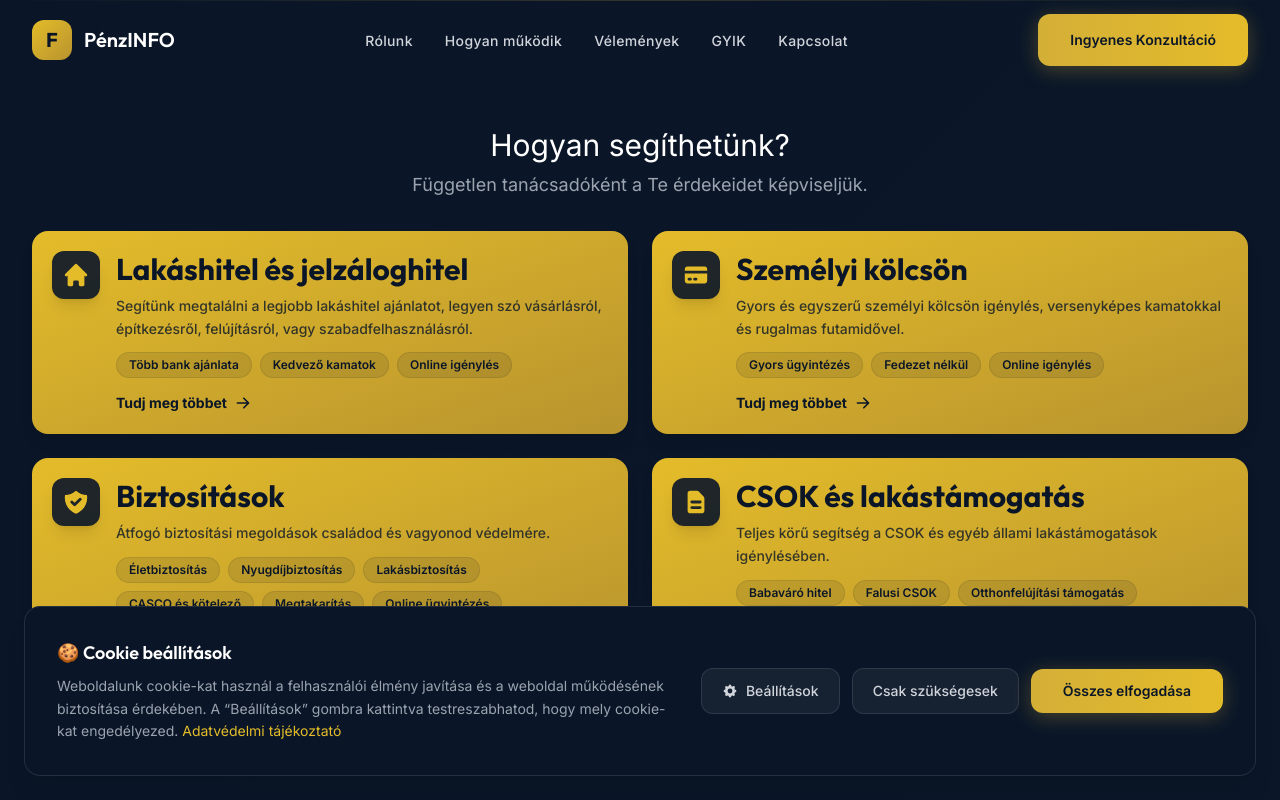
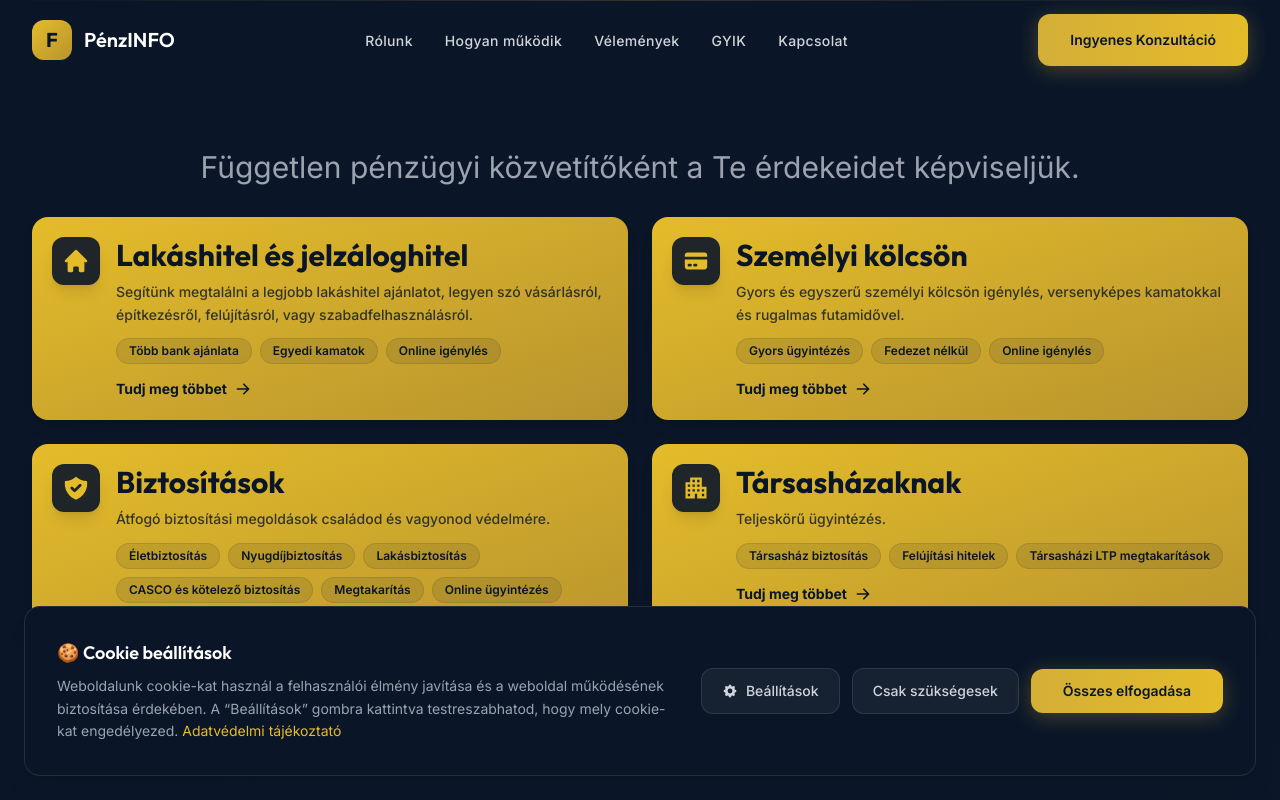
Before and after one commit to KazarGyorgy/keni_landing_nextjs, a Next.js app: page / in a window 1280 px wide. Shown: the top 800 px of the page. Built offline with nearby package versions, Linux system fonts and the light colour scheme.

Commit message:
Update Services section icon and header styling, and WhyUs client statistic.

```diff
--- a/src/components/sections/Services.tsx
+++ b/src/components/sections/Services.tsx
@@ -1,7 +1,8 @@
 "use client";
 
 import { motion } from "framer-motion";
-import { HiHome, HiCreditCard, HiShieldCheck, HiDocumentText, HiArrowRight } from "react-icons/hi";
+import { HiHome, HiCreditCard, HiShieldCheck, HiArrowRight } from "react-icons/hi";
+import { MdApartment } from "react-icons/md";
 import { fadeInUp, staggerContainer, staggerItem, viewportOnce } from "@/lib/animations";
 import { useTranslations } from "next-intl";
 
@@ -43,7 +44,7 @@ export default function Services() {
             ],
         },
         {
-            icon: HiDocumentText,
+            icon: MdApartment,
             title: t("items.csok.title"),
             description: t("items.csok.description"),
             features: [
@@ -70,10 +71,7 @@ export default function Services() {
                     viewport={viewportOnce}
                     className="text-center mb-8"
                 >
-                    <p className="md:text-3xl 2xl:text-[36px] text-white mb-2">
-                        {t("title")}
-                    </p>
-                    <p className="text-gray-400 max-w-2xl mx-auto text-lg">
+                    <p className="md:text-3xl 2xl:text-[36px] text-gray-400 my-2">
                         {t("description")}
                     </p>
                 </motion.div>
--- a/src/components/sections/WhyUs.tsx
+++ b/src/components/sections/WhyUs.tsx
@@ -46,7 +46,7 @@ export default function WhyUs() {
     ];
 
     const stats = [
-        { value: 500, suffix: "+", label: t("stats.clients") },
+        { value: 2500, suffix: "+", label: t("stats.clients") },
         { value: 98, suffix: "%", label: t("stats.success") },
         { value: 25, suffix: "+", label: t("stats.experience") },
         { value: 30, suffix: "+", label: t("stats.partners") },
--- a/src/i18n/hu.json
+++ b/src/i18n/hu.json
@@ -18,7 +18,7 @@
     "Hero": {
         "badges": {
             "loan": "Hitelügyintézés",
-            "independent": "Független Pénzügyi Tanácsadás",
+            "independent": "Független pénzügyi tanácsadás",
             "insurance": "Biztosításkötés",
             "update": "Meglévő biztosítások aktualizálása",
             "savings": "Lakástakarékpénztár indítás"
@@ -33,20 +33,19 @@
         "trust_badges": {
             "independent": "Független tanácsadás",
             "experience": "25+ év tapasztalat",
-            "clients": "500+ elégedett ügyfél"
+            "clients": "2500+ elégedett ügyfél"
         }
     },
     "Services": {
         "subtitle": "Szolgáltatásaink",
-        "title": "Hogyan segíthetünk?",
-        "description": "Független tanácsadóként a Te érdekeidet képviseljük.",
+        "description": "Független pénzügyi közvetítőként a Te érdekeidet képviseljük.",
         "items": {
             "lakashitel": {
                 "title": "Lakáshitel és jelzáloghitel",
                 "description": "Segítünk megtalálni a legjobb lakáshitel ajánlatot, legyen szó vásárlásról, építkezésről, felújításról, vagy szabadfelhasználásról.",
                 "features": {
                     "bank_offers": "Több bank ajánlata",
-                    "rates": "Kedvező kamatok",
+                    "rates": "Egyedi kamatok",
                     "csok": "CSOK integráció",
                     "online": "Online igénylés"
                 }
@@ -67,18 +66,18 @@
                     "life": "Életbiztosítás",
                     "retirement": "Nyugdíjbiztosítás",
                     "home": "Lakásbiztosítás",
-                    "casco": "CASCO és kötelező",
+                    "casco": "CASCO és kötelező biztosítás",
                     "megtakaritas": "Megtakarítás",
                     "online": "Online ügyintézés"
                 }
             },
             "csok": {
-                "title": "CSOK és lakástámogatás",
-                "description": "Teljes körű segítség a CSOK és egyéb állami lakástámogatások igénylésében.",
+                "title": "Társasházaknak",
+                "description": "Teljeskörű ügyintézés.",
                 "features": {
-                    "baby": "Babaváró hitel",
-                    "village": "Falusi CSOK",
-                    "renovation": "Otthonfelújítási támogatás"
+                    "baby": "Társasház biztosítás",
+                    "village": "Felújítási hitelek",
+                    "renovation": "Társasházi LTP megtakarítások"
                 }
             }
         },
@@ -207,7 +206,7 @@
         "subtitle": "Kapcsolat",
         "title_start": "Beszéljünk a",
         "title_highlight": "lehetőségekről",
-        "description": "Vedd fel velünk a kapcsolatot, és ingyenes konzultáció keretében segítünk megtalálni a számodra legjobb megoldást!",
+        "description": "Vedd fel velünk a kapcsolatot és ingyenes konzultáció keretében segítünk megtalálni a számodra legjobb megoldást!",
         "success": {
             "title": "Köszönjük a megkeresést!",
             "message": "Hamarosan felvesszük veled a kapcsolatot.",
```
